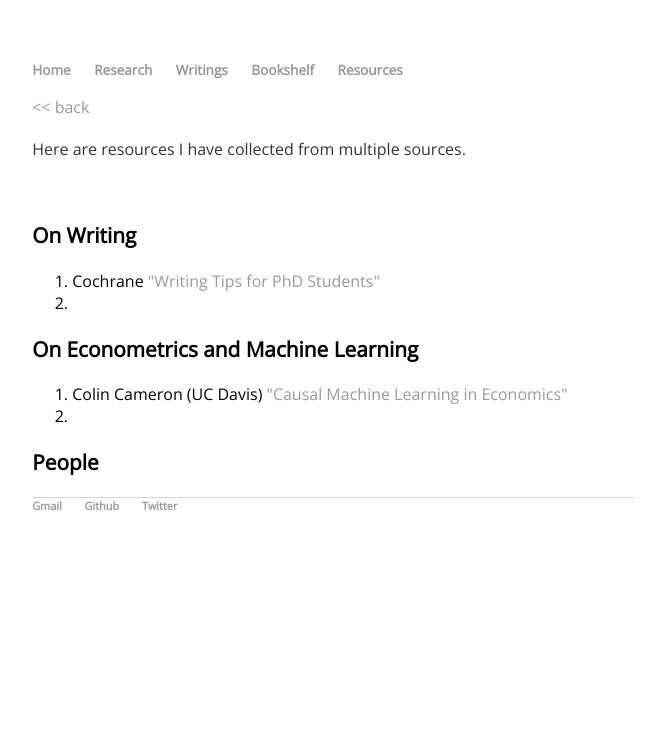
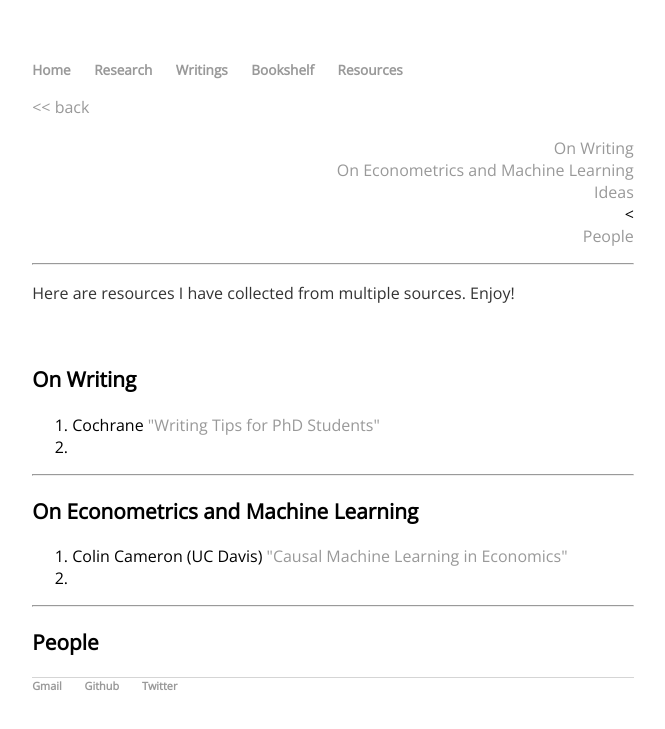
Before and after one commit to Vanlik/v-lik, a Jekyll site: the page built from resources/index.html, in a window 1280 px wide. Shown: the top 729 px of the page, without its empty margins (307-972 px from the left). Built offline with Jekyll 4.4.1, drawn with Linux system fonts in a browser that asks for light colours.

Commit message:
Update content

```diff
--- a/bookshelf/index.html
+++ b/bookshelf/index.html
@@ -25,7 +25,7 @@ layout: default
 <div class="text">
 <p> This section presents all books/scientific papers/articles that I have read and liked. Please let me know if you have any suggestions on books that I should read next via my email (vanlik.tan[@]gmail.com).   </p>
 </div>
-<hr>
+
 
 <br/>
 <br/>
--- a/index.html
+++ b/index.html
@@ -9,7 +9,7 @@ title: Vanlik TAN
   <h1><a href="{{ site.url }}">Vanlik TAN</a></h1>
 </div>
 
-<img src="VANLIK_TAN.jpg" width="200" alt="Cycling @ Osaka Castle, Japan" class="inline" />
+<img src="prof_pic.JPG" width="200" alt="Cycling @ Osaka Castle, Japan" class="inline" />
 
 
 <div class="text">
--- a/resources/index.html
+++ b/resources/index.html
@@ -3,11 +3,21 @@ layout: default
 ---
 <p><a href="{{ site.url }}"> << back </a></p>
 
+<div align = right>
+  <ul style="list-style-type:none;">
+      <li><a href="#writing">On Writing</a></li>
+      <li><a href="#metrics&ml">On Econometrics and Machine Learning</a></li>
+      <li><a href="#idea">Ideas</a></li>
+      <<li><a href="#people">People</a></li>
+  </ul>
+</div>
 
-<p> Here are resources I have collected from multiple sources.</p>
+<hr>
+<p> Here are resources I have collected from multiple sources. Enjoy!</p>
+
 <br/>
 <div>
-  <h3> On Writing</h3>
+  <h3 id="writing"> On Writing</h3>
 
   <!--ol style="list-style-type:none;"-->
   <ol>
@@ -16,16 +26,18 @@ layout: default
   </ol>
 </div>
 
+<hr>
 
 <div>
-  <h3> On Econometrics and Machine Learning</h3>
+  <h3 id= "metrics&ml"> On Econometrics and Machine Learning</h3>
   <ol>
     <li> Colin Cameron (UC Davis) <a href= "http://cameron.econ.ucdavis.edu/e240f/machlearn2020_Causal_Intro_brief.pdf"> "Causal Machine Learning in Economics" </a> </li>
     <li> </li>
   </ol>
 </div>
 
+<hr>
+
 <div>
-  <h3> People</h3>
-
+  <h3 id= "people"> People</h3>
 </div>
```
